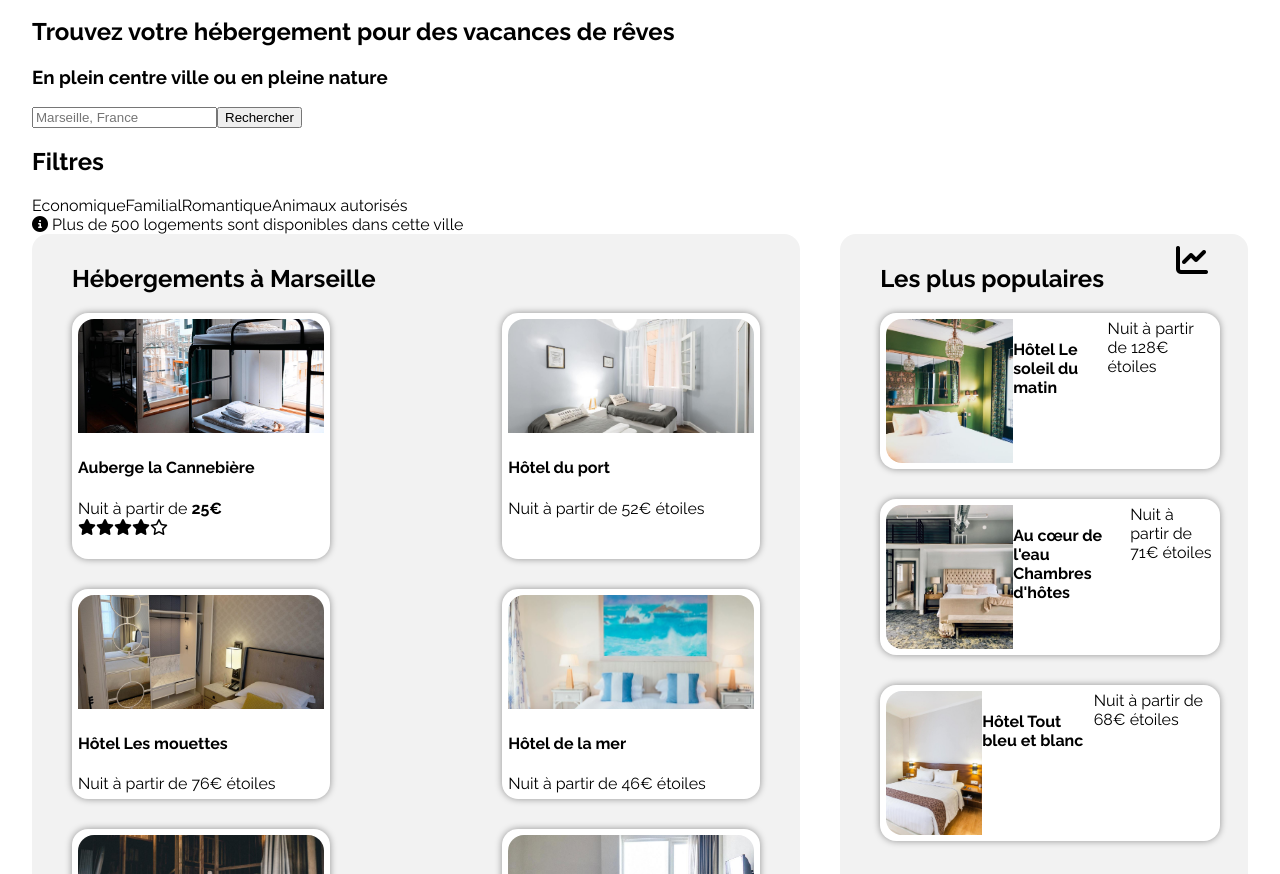
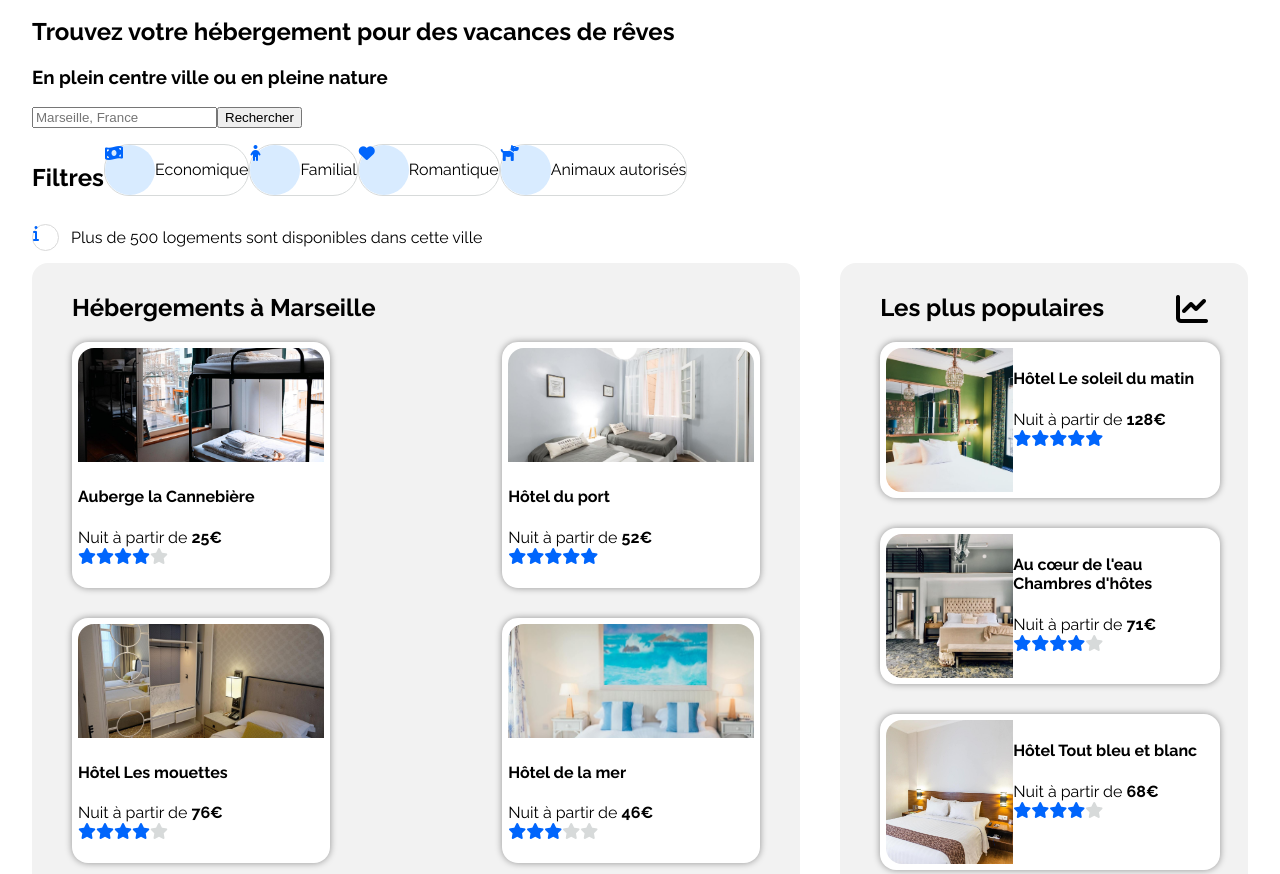
Before and after one commit to LaurieWeb/LaurieMontagner_2_16102020, a plain HTML site: page index.html in a window 1280 px wide. Shown: the part 78-952 px from the top of the page. Drawn offline with Linux system fonts and the light colour scheme.

Commit message:
WIP - V4

```diff
--- a/index.html
+++ b/index.html
@@ -32,24 +32,24 @@
                 </div>
             </section>
             <!-- Section Filtres -->
-            <section id="Filtres">
-                <h2>Filtres</h2>
+            <section id="filtres">
                 <div id="filtresblock">
+                    <h2>Filtres</h2>
                     <div class="filtrebouton">
-                        Economique
+                        <i class="fas fa-money-bill-wave fas-bouton"></i><p>Economique</p>
                     </div>
                     <div class="filtrebouton">
-                        Familial
+                        <i class="fas fa-child fas-bouton"></i><p>Familial</p>
                     </div>
                     <div class="filtrebouton">
-                        Romantique
+                        <i class="fas fa-heart fas-bouton"></i><p>Romantique</p>
                     </div>
                     <div class="filtrebouton">
-                        Animaux autorisés
+                        <i class="fas fa-dog fas-bouton"></i><p>Animaux autorisés</p>
                     </div>
                 </div>
                 <div id="resultat">
-                    <i class="fas fa-info-circle"></i> Plus de 500 logements sont disponibles dans cette ville
+                    <i class="fas fa-info"></i> <p>Plus de 500 logements sont disponibles dans cette ville</p>
                 </div>
             </section>
             <!-- Section Hébergement -->
@@ -62,37 +62,37 @@
                                 <img class="imgheberg" src="img/m/marcus-loke-WQJvWU_HZFo-unsplash.jpg" alt="">
                                 <h4>Auberge la Cannebière</h4>
                                 <p>Nuit à partir de <strong>25€</strong><br>
-                                <i class="fas fa-star"></i><i class="fas fa-star"></i><i class="fas fa-star"></i><i class="fas fa-star"></i><i class="far fa-star"></i></p>
+                                <i class="fas fa-star star-blue"></i><i class="fas fa-star star-blue"></i><i class="fas fa-star star-blue"></i><i class="fas fa-star star-blue"></i><i class="fas fa-star star-gray"></i></p>
                             </div>
                             <div class="Hebergementcard">
                                 <img class="imgheberg" src="img/m/fred-kleber-gTbaxaVLvsg-unsplash.jpg" alt="">
                                 <h4>Hôtel du port</h4>
-                                Nuit à partir de 52€
-                                étoiles
+                                <p>Nuit à partir de <strong>52€</strong><br>
+                                <i class="fas fa-star star-blue"></i><i class="fas fa-star star-blue"></i><i class="fas fa-star star-blue"></i><i class="fas fa-star star-blue"></i><i class="fas fa-star star-blue"></i></p>
                             </div>
                             <div class="Hebergementcard">
                                 <img class="imgheberg" src="img/m/reisetopia-B8WIgxA_PFU-unsplash.jpg" alt="">
                                 <h4>Hôtel Les mouettes</h4>
-                                Nuit à partir de 76€
-                                étoiles
+                                <p>Nuit à partir de <strong>76€</strong><br>
+                                <i class="fas fa-star star-blue"></i><i class="fas fa-star star-blue"></i><i class="fas fa-star star-blue"></i><i class="fas fa-star star-blue"></i><i class="fas fa-star star-gray"></i></p>
                             </div>
                             <div class="Hebergementcard">
                                 <img class="imgheberg" src="img/m/annie-spratt-Eg1qcIitAuA-unsplash.jpg" alt="">
                                 <h4>Hôtel de la mer</h4>
-                                Nuit à partir de 46€
-                                étoiles
+                                <p>Nuit à partir de <strong>46€</strong><br>
+                                <i class="fas fa-star star-blue"></i><i class="fas fa-star star-blue"></i><i class="fas fa-star star-blue"></i><i class="fas fa-star star-gray"></i><i class="fas fa-star star-gray"></i></p>
                             </div>
                             <div class="Hebergementcard">
                                 <img class="imgheberg" src="img/m/nicate-lee-kT-ZyaiwBe0-unsplash.jpg" alt="">
                                 <h4>Auberge Le Panier</h4>
-                                Nuit à partir de 23€
-                                étoiles
+                                <p>Nuit à partir de <strong>23€</strong><br>
+                                <i class="fas fa-star star-blue"></i><i class="fas fa-star star-blue"></i><i class="fas fa-star star-blue"></i><i class="fas fa-star star-blue"></i><i class="fas fa-star star-gray"></i></p>
                             </div>
                             <div class="Hebergementcard">
                                 <img class="imgheberg" src="img/m/febrian-zakaria-M6S1WvfW68A-unsplash.jpg" alt="">
                                 <h4>Hôtel chez Amina</h4>
-                                Nuit à partir de 96€
-                                étoiles
+                                <p>Nuit à partir de <strong>96€</strong><br>
+                                <i class="fas fa-star star-blue"></i><i class="fas fa-star star-blue"></i><i class="fas fa-star star-blue"></i><i class="fas fa-star star-blue"></i><i class="fas fa-star star-blue"></i></p>
                             </div>
                         </div>
                         <a href="#">Afficher plus</a>
@@ -105,21 +105,28 @@
                         <div id="popularcard">
                             <div class="popularcard">
                                 <img class="imgpop" src="img/m/emile-guillemot-Bj_rcSC5XfE-unsplash.jpg" alt="">
-                                <h4>Hôtel Le soleil du matin</h4>
-                                Nuit à partir de 128€
-                                étoiles
+                                 <div class="populartext">
+                                     <h4>Hôtel Le soleil du matin</h4>
+                                     <p>Nuit à partir de <strong>128€</strong><br>
+                                    <i class="fas fa-star star-blue"></i><i class="fas fa-star star-blue"></i><i class="fas fa-star star-blue"></i><i class="fas fa-star star-blue"></i><i class="fas fa-star star-blue"></i></p>
+                                 </div>
                             </div>
                             <div class="popularcard">
                                 <img class="imgpop" src="img/m/aw-creative-VGs8z60yT2c-unsplash.jpg" alt="">
-                                <h4>Au cœur de l'eau Chambres d'hôtes</h4>
-                                Nuit à partir de 71€
-                                étoiles
+                                <div class="populartext">
+                                     <h4>Au cœur de l'eau<br>
+                                     Chambres d'hôtes</h4>
+                                     <p>Nuit à partir de <strong>71€</strong><br>
+                                    <i class="fas fa-star star-blue"></i><i class="fas fa-star star-blue"></i><i class="fas fa-star star-blue"></i><i class="fas fa-star star-blue"></i><i class="fas fa-star star-gray"></i></p>
+                                 </div>
                             </div>
                             <div class="popularcard">
                                 <img class="imgpop" src="img/m/febrian-zakaria-sjvU0THccQA-unsplash.jpg" alt="">
-                                <h4>Hôtel Tout bleu et blanc</h4>
-                                Nuit à partir de 68€
-                                étoiles
+                                <div class="populartext">
+                                     <h4>Hôtel Tout bleu et blanc</h4>
+                                     <p>Nuit à partir de <strong>68€</strong><br>
+                                    <i class="fas fa-star star-blue"></i><i class="fas fa-star star-blue"></i><i class="fas fa-star star-blue"></i><i class="fas fa-star star-blue"></i><i class="fas fa-star star-gray"></i></p>
+                                 </div>
                             </div>
                         </div>
                     </div>
--- a/stylesheet.css
+++ b/stylesheet.css
@@ -59,15 +59,60 @@ main
 	margin: auto;
 }
 
+
 #filtresblock
 {
 	display: flex;
 }
 
-.fas fa-info-circle
+.filtrebouton
 {
-	box-shadow: 0px 0px 7px rgba(0, 0, 0, 0.4);
+	display: flex;
+	height: 50px;
+	border-radius: 25px;
+	border: 1px solid #d7dada;
+	align-items: center;
+}
+
+.fas-bouton
+{
+	display: flex;
+	height: 50px;
+	width: 50px;
+	border-radius: 100%;
+	align-items: center;
+	justify-content: center;
+	background-color: #d8ebff;
 	color: #0065FC;
+}
+
+.fa-info
+{
+	display: flex;
+	align-items: center;
+	justify-content: center;
+	color: #0065FC;
+	border-radius: 100%;
+	border: 1px solid #d9d9d9;
+	width: 25px;
+	height: 25px;
+	margin-right: 12px;
+}
+
+#resultat
+{
+	display: flex;
+	align-items: center;
+}
+
+.star-blue
+{
+	color: #0065FC;
+}
+
+.star-gray
+{
+	color: #d7dada;
 }
 
 #Hebergementblock
@@ -163,6 +208,16 @@ main
 	height: 100%;
 }
 
+.populartext
+{
+	display: block;
+}
+
+.fa-chart-line
+{
+	padding-top: 20px;
+}
+
 #Activitesblock
 {
 	display: flex;
```
